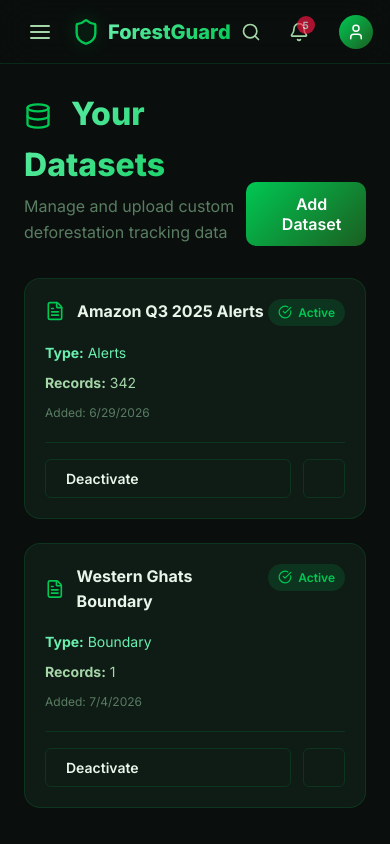
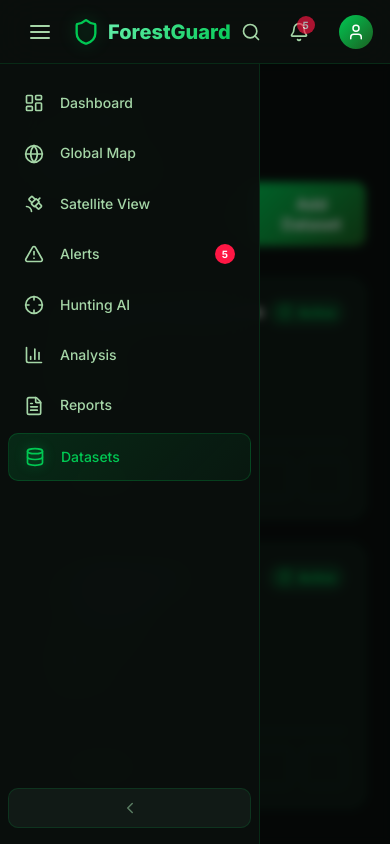
Before and after one commit to kishor1326/deforestation-detection, a React (Vite) app: page /datasets in a window 390 px wide. Both pictures are taken after a click on the button 40 px from the left and 31 px from the top of the page. Built offline with nearby package versions, Linux system fonts and the light colour scheme; no server answers.

Commit message:
fix: mobile responsive sidebar - full fledge UI on mobile

```diff
--- a/src/App.css
+++ b/src/App.css
@@ -25,4 +25,21 @@
   .main-content.sidebar-collapsed {
     margin-left: 0;
   }
+  .mobile-sidebar-backdrop {
+    display: block;
+    position: fixed;
+    top: var(--navbar-height);
+    left: 0;
+    right: 0;
+    bottom: 0;
+    background: rgba(0, 0, 0, 0.5);
+    backdrop-filter: blur(4px);
+    z-index: 998;
+    animation: fadeIn 0.2s ease-out;
+  }
 }
+
+@keyframes fadeIn {
+  from { opacity: 0; }
+  to { opacity: 1; }
+}
--- a/src/App.jsx
+++ b/src/App.jsx
@@ -14,15 +14,28 @@
 import './App.css';
 
 function AppLayout() {
-  const [sidebarCollapsed, setSidebarCollapsed] = useState(false);
+  const [sidebarCollapsed, setSidebarCollapsed] = useState(() => window.innerWidth <= 768);
   const location = useLocation();
   const isLanding = location.pathname === '/';
   const isGlobalMap = location.pathname === '/global';
 
+  const handleLinkClick = () => {
+    if (window.innerWidth <= 768) {
+      setSidebarCollapsed(true);
+    }
+  };
+
   return (
     <div className={`app-container ${isLanding ? 'landing-layout' : 'dashboard-layout'}`}>
       <Navbar onToggleSidebar={() => setSidebarCollapsed(!sidebarCollapsed)} />
-      <Sidebar collapsed={sidebarCollapsed} onToggle={() => setSidebarCollapsed(!sidebarCollapsed)} />
+      <Sidebar
+        collapsed={sidebarCollapsed}
+        onToggle={() => setSidebarCollapsed(!sidebarCollapsed)}
+        onLinkClick={handleLinkClick}
+      />
+      {!sidebarCollapsed && (
+        <div className="mobile-sidebar-backdrop" onClick={() => setSidebarCollapsed(true)} />
+      )}
       <main className={`main-content ${(isLanding || isGlobalMap) ? 'full-width' : ''} ${sidebarCollapsed ? 'sidebar-collapsed' : ''} ${isGlobalMap ? 'map-active' : ''}`}>
         <Routes>
           <Route path="/" element={<LandingPage />} />
--- a/src/components/Sidebar.jsx
+++ b/src/components/Sidebar.jsx
@@ -14,20 +14,21 @@
   { path: '/datasets', icon: Database, label: 'Datasets' }
 ];
 
-export default function Sidebar({ collapsed, onToggle }) {
+export default function Sidebar({ collapsed, onToggle, onLinkClick }) {
   const location = useLocation();
   const isLanding = location.pathname === '/';
 
   if (isLanding) return null;
 
   return (
-    <aside className={`sidebar ${collapsed ? 'collapsed' : ''}`}>
+    <aside className={`sidebar ${collapsed ? 'collapsed' : 'open'}`}>
       <div className="sidebar-nav">
         {navItems.map((item) => (
           <NavLink
             key={item.path}
             to={item.path}
             className={({ isActive }) => `sidebar-link ${isActive ? 'active' : ''}`}
+            onClick={onLinkClick}
           >
             <item.icon size={20} className="sidebar-icon" />
             <span className="sidebar-label">{item.label}</span>
```
